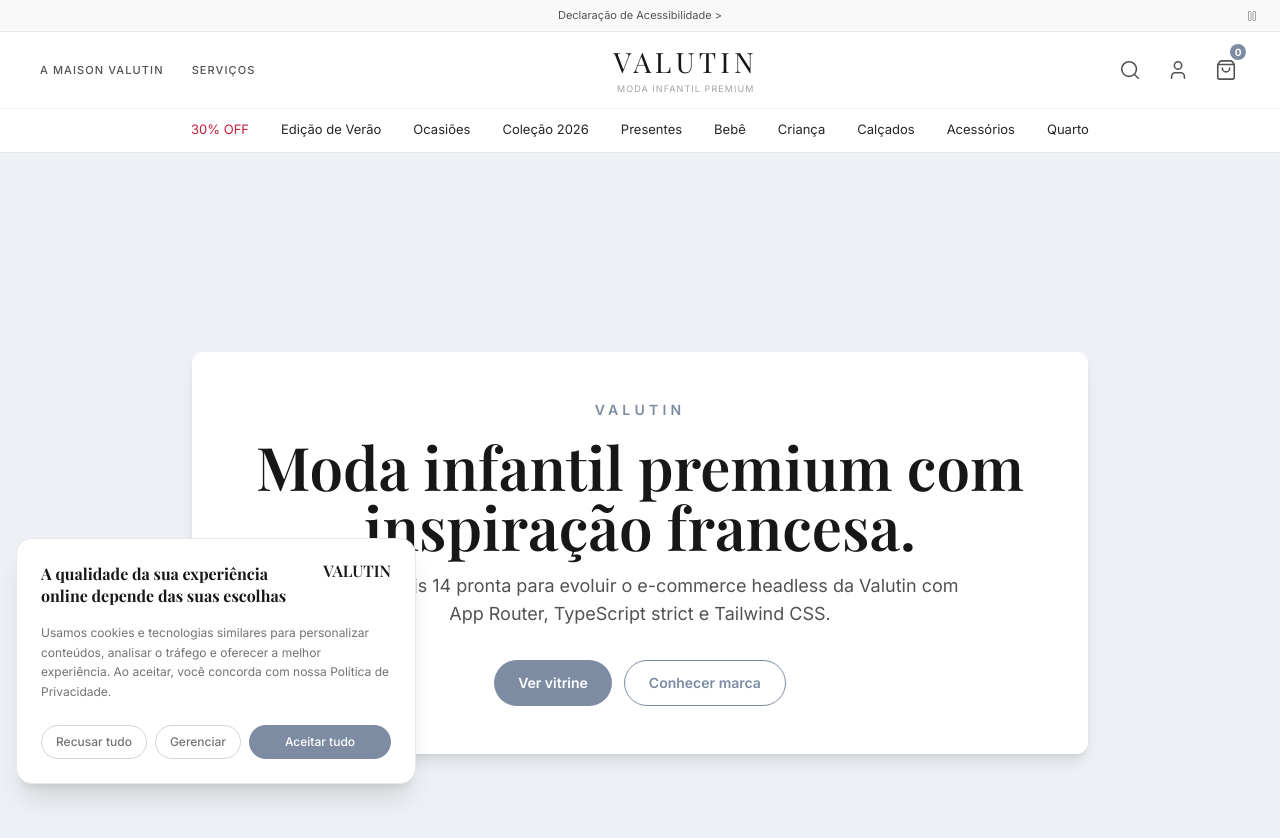
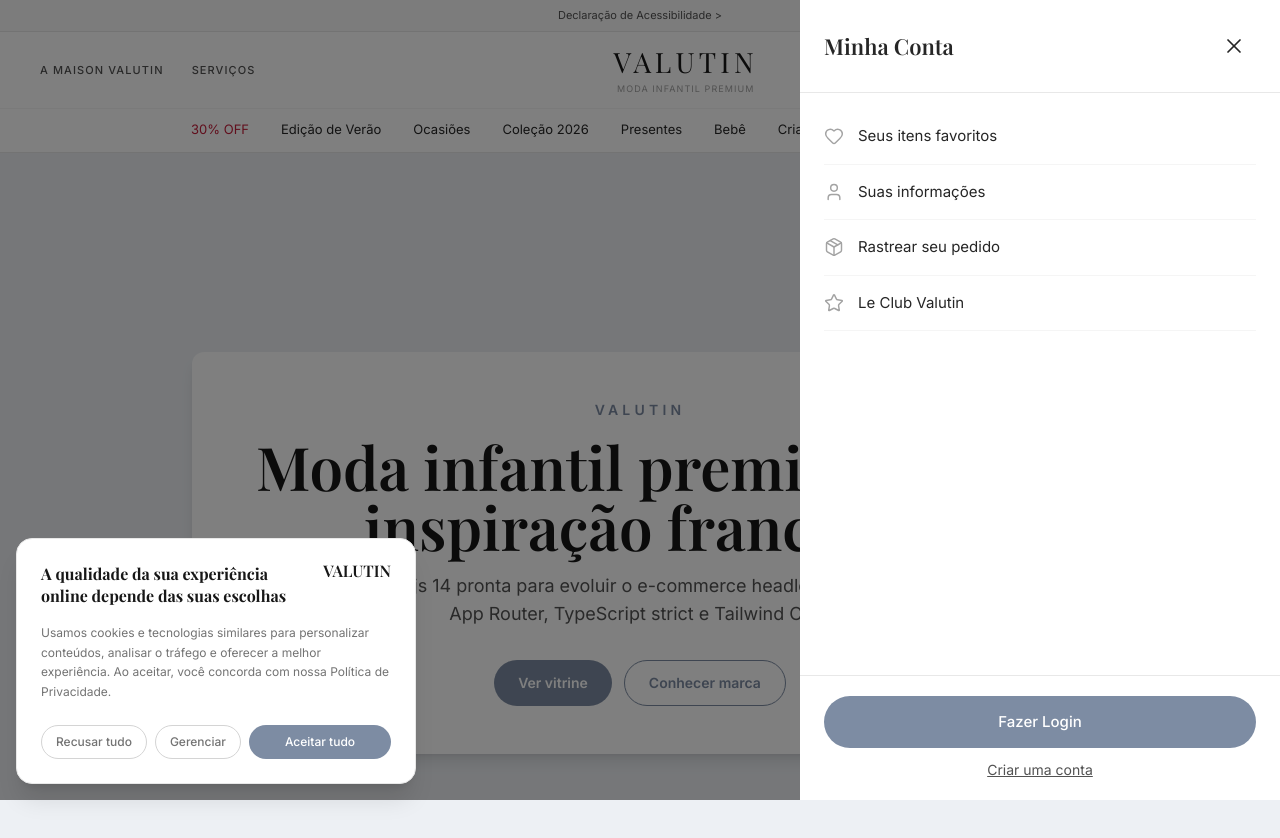
Before and after one commit to emeverton/valutin-ecommerce, a Next.js app: page / in a window 1280 px wide. Both pictures are taken after a click on the button 1178 px from the left and 70 px from the top of the page. Shown: the top 838 px of the page. Built offline with nearby package versions, Linux system fonts and the light colour scheme.

Commit message:
feat: add AccountDrawer with navigation links and login CTA

```diff
--- a/src/app/layout.tsx
+++ b/src/app/layout.tsx
@@ -1,5 +1,6 @@
 import type { Metadata } from "next";
 import { Inter, Playfair_Display } from "next/font/google";
+import { AccountDrawer } from "@/components/account/AccountDrawer";
 import { CartDrawer } from "@/components/cart/CartDrawer";
 import { CookieBanner } from "@/components/gdpr/CookieBanner";
 import { Header } from "@/components/layout/Header";
@@ -40,6 +41,7 @@ export default function RootLayout({
         <Topbar />
         <Header />
         <CartDrawer />
+        <AccountDrawer />
         {children}
         <CookieBanner />
       </body>
--- /dev/null
+++ b/src/components/account/AccountDrawer.tsx
@@ -0,0 +1,141 @@
+"use client";
+
+import { AnimatePresence, motion } from "framer-motion";
+import { Heart, Package, Star, User, X, type LucideIcon } from "lucide-react";
+import Link from "next/link";
+import { useEffect } from "react";
+
+import { useDrawerStore } from "@/store/drawerStore";
+
+interface AccountLink {
+  href: string;
+  icon: LucideIcon;
+  label: string;
+}
+
+const accountLinks: AccountLink[] = [
+  { href: "/favoritos", icon: Heart, label: "Seus itens favoritos" },
+  { href: "/minha-conta", icon: User, label: "Suas informações" },
+  { href: "/minha-conta/pedidos", icon: Package, label: "Rastrear seu pedido" },
+  { href: "/clube", icon: Star, label: "Le Club Valutin" },
+];
+
+export function AccountDrawer() {
+  const accountOpen = useDrawerStore((state) => state.accountOpen);
+  const closeAccount = useDrawerStore((state) => state.closeAccount);
+
+  useEffect(() => {
+    document.body.style.overflow = accountOpen ? "hidden" : "";
+
+    return () => {
+      document.body.style.overflow = "";
+    };
+  }, [accountOpen]);
+
+  useEffect(() => {
+    if (!accountOpen) {
+      return;
+    }
+
+    const handleKeyDown = (event: KeyboardEvent) => {
+      if (event.key === "Escape") {
+        closeAccount();
+      }
+    };
+
+    window.addEventListener("keydown", handleKeyDown);
+
+    return () => {
+      window.removeEventListener("keydown", handleKeyDown);
+    };
+  }, [accountOpen, closeAccount]);
+
+  return (
+    <AnimatePresence>
+      {accountOpen ? (
+        <>
+          <motion.button
+            aria-label="Fechar minha conta"
+            className="fixed inset-0 z-[300] bg-black/50"
+            initial={{ opacity: 0 }}
+            animate={{ opacity: 1 }}
+            exit={{ opacity: 0 }}
+            transition={{ duration: 0.35, ease: "easeInOut" }}
+            type="button"
+            onClick={closeAccount}
+          />
+
+          <motion.aside
+            aria-label="Minha conta"
+            aria-modal="true"
+            className="fixed bottom-0 right-0 top-0 z-[400] flex h-full w-[480px] max-w-full flex-col bg-white"
+            initial={{ x: "100%" }}
+            animate={{ x: 0 }}
+            exit={{ x: "100%" }}
+            role="dialog"
+            transition={{ duration: 0.35, ease: "easeInOut" }}
+          >
+            <header className="flex items-center justify-between border-b border-[#E8E8E8] p-6">
+              <h2 className="font-display text-[22px] font-semibold leading-none text-gray-800">
+                Minha Conta
+              </h2>
+
+              <button
+                aria-label="Fechar minha conta"
+                className="flex h-11 w-11 items-center justify-center rounded-full text-gray-800 transition-colors duration-150 hover:bg-gray-100"
+                type="button"
+                onClick={closeAccount}
+              >
+                <X aria-hidden="true" size={24} strokeWidth={1.75} />
+              </button>
+            </header>
+
+            <div className="flex-1 overflow-y-auto px-6 py-4">
+              <nav aria-label="Links da conta">
+                {accountLinks.map((item) => {
+                  const Icon = item.icon;
+
+                  return (
+                    <Link
+                      key={item.href}
+                      href={item.href}
+                      className="group flex items-center gap-[14px] border-b border-[#F5F5F5] py-4 font-body text-[15px] font-normal text-[#262626] transition-colors duration-150 hover:bg-[#EDF0F4] hover:text-brand"
+                      onClick={closeAccount}
+                    >
+                      <Icon
+                        aria-hidden="true"
+                        className="shrink-0 text-[#A3A3A3] transition-colors duration-150 group-hover:text-brand"
+                        size={20}
+                        strokeWidth={1.75}
+                      />
+                      <span className="transition-colors duration-150 group-hover:text-brand">
+                        {item.label}
+                      </span>
+                    </Link>
+                  );
+                })}
+              </nav>
+            </div>
+
+            <footer className="border-t border-[#E8E8E8] px-6 py-5">
+              <button
+                className="mb-3 h-[52px] w-full rounded-full bg-brand font-body text-[15px] font-medium text-white transition-colors duration-150 hover:bg-[#5A687D]"
+                type="button"
+              >
+                Fazer Login
+              </button>
+
+              <Link
+                href="/minha-conta/cadastro"
+                className="block text-center font-body text-sm text-[#525252] underline transition-colors duration-150 hover:text-[#171717]"
+                onClick={closeAccount}
+              >
+                Criar uma conta
+              </Link>
+            </footer>
+          </motion.aside>
+        </>
+      ) : null}
+    </AnimatePresence>
+  );
+}
```
